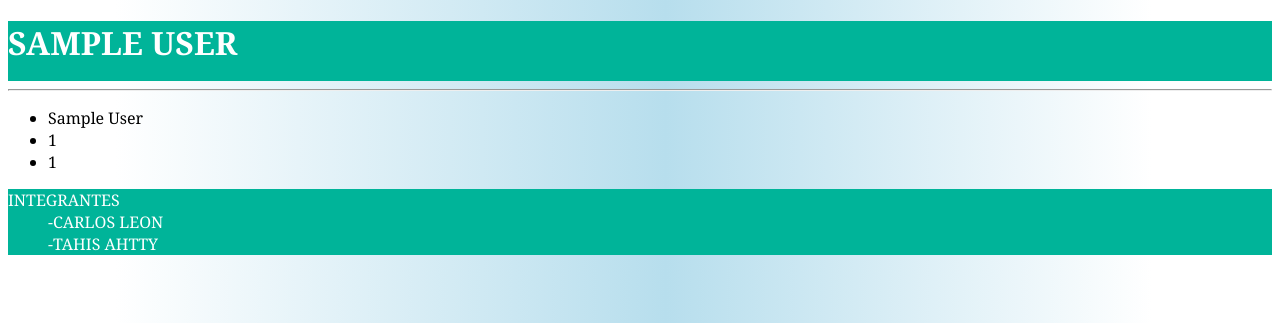
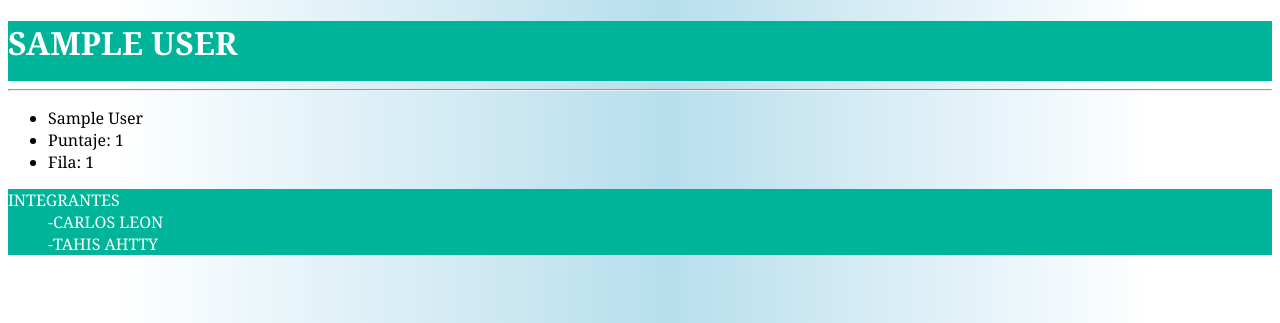
Before and after one commit to drakamaleon/Quiz-Game, a PHP site: page /Guardar.php in a window 1280 px wide. Shown: the top 323 px of the page. Run offline with PHP 8.4, Linux system fonts and the light colour scheme; the visitor is signed in with stand-in values (Sample User, id 1).

Commit message:
Corregida variable de sesion pinEstudiante

```diff
--- a/Guardar.php
+++ b/Guardar.php
@@ -2,7 +2,7 @@
 
 include ("Pantalla.php");
 @session_start();
-$ar =$_SESSION["pin"]."P";
+$ar =$_SESSION["pinE"]."P";
 $nombre = $_SESSION["nombre"];
 $puntaje = $_SESSION["puntaje"];
 $fila= $_SESSION["fila"];
@@ -13,8 +13,8 @@ fwrite($fp, $escribir . PHP_EOL);
 
 $mostrar= "<ul>"
 .    "<li>".$nombre."</li>"
-.    "<li>".$puntaje."</li>"
-.    "<li>".$fila."</li>"
+.    "<li>Puntaje: ".$puntaje."</li>"
+.    "<li>Fila: ".$fila."</li>"
         . "</ul>";
 
 $ver = new Pantalla(strtoupper($nombre),"Finalizado");
```
Also changed, not shown: 1 other file.
